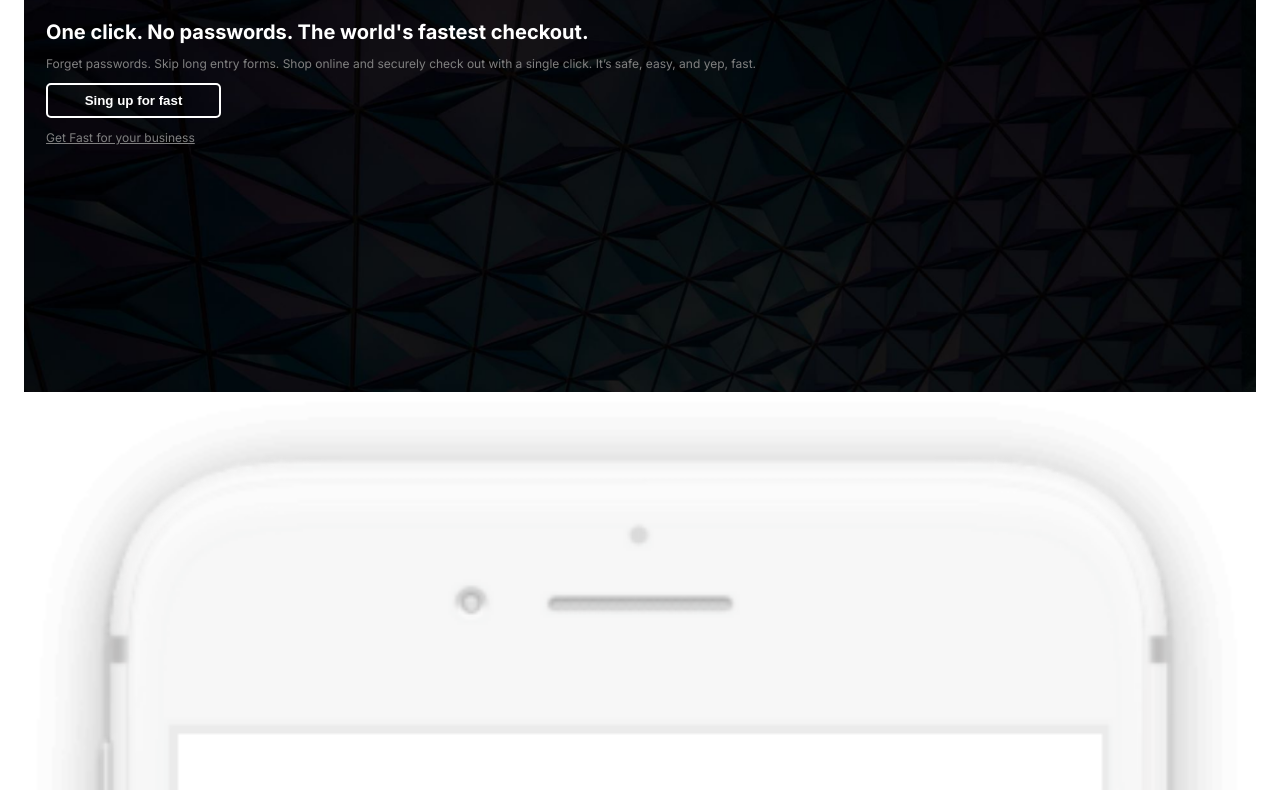
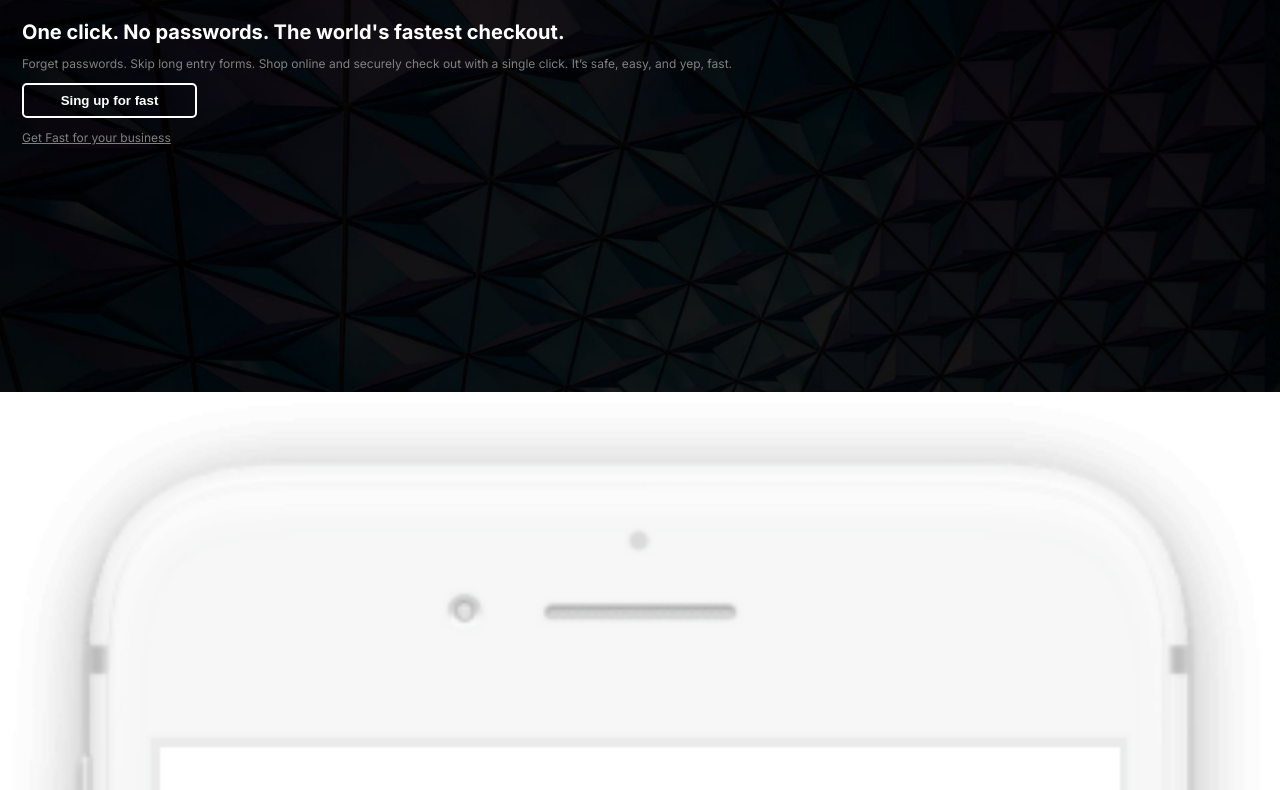
Before and after one commit to efrainhgmx/faster, a plain HTML site: page index.html in a window 1280 px wide. Shown: the part 63-853 px from the top of the page. Drawn offline with Linux system fonts and the light colour scheme.

Commit message:
wrapper size changed

```diff
--- a/css/styles.css
+++ b/css/styles.css
@@ -44,7 +44,6 @@ img {
 }
 
 .wrapper {
-    max-inline-size: 1232px;
     margin: 0 auto;
 }
 
```
